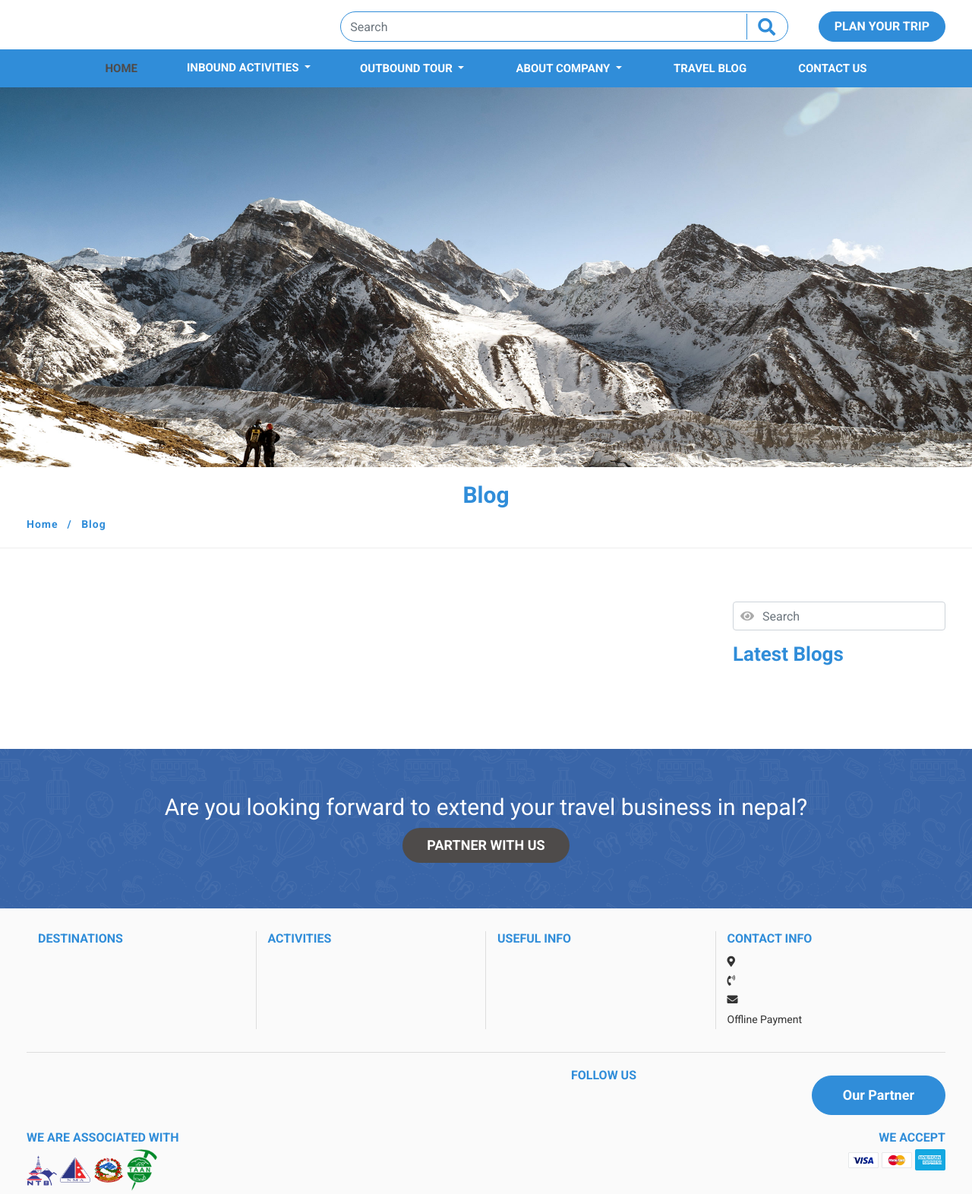
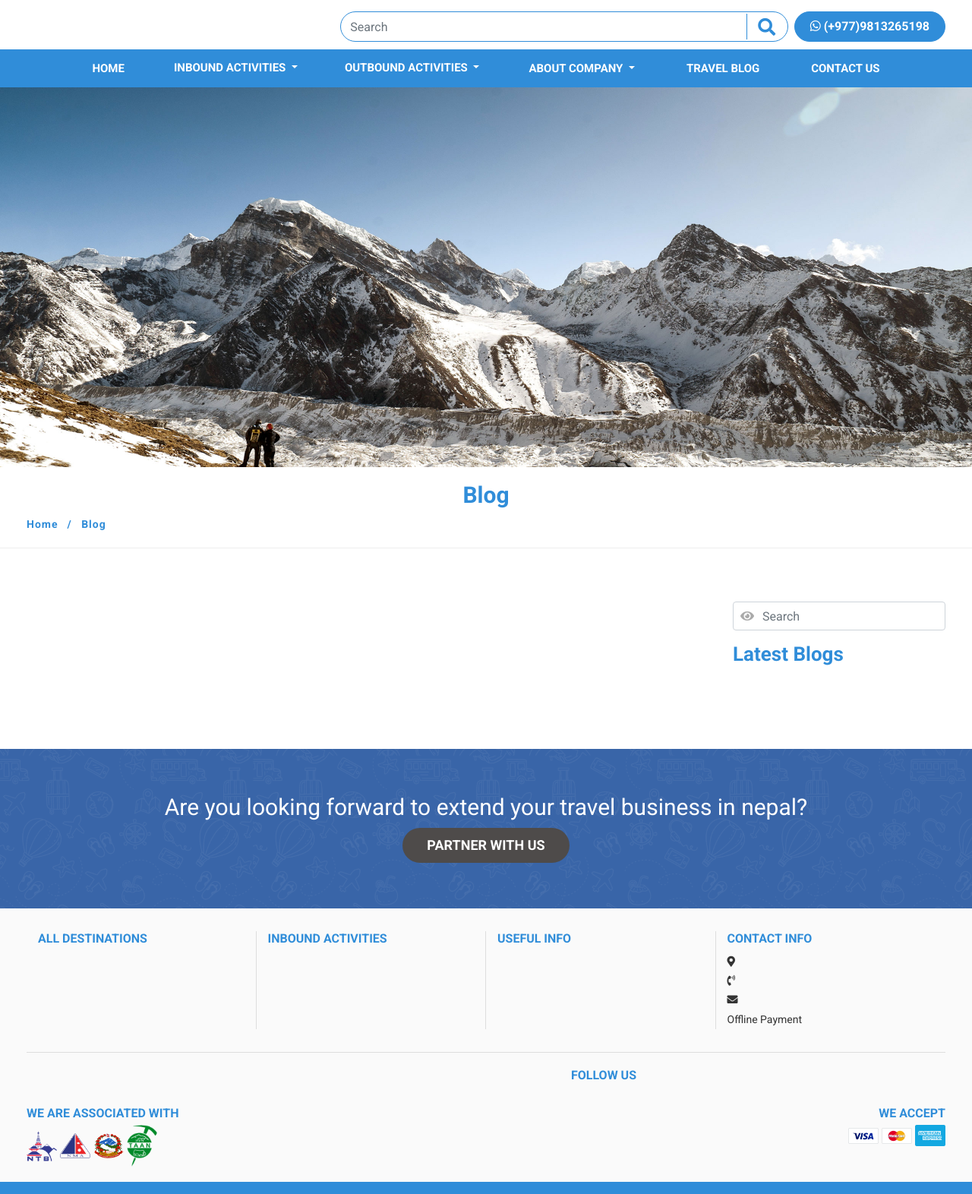
Before and after one commit to BishnuThapa/Travel-Booking-Django, a Django app: template templates/blog.html in a window 1280 px wide. Shown: the top 1572 px of the page at 76% size. Run offline with Django 4.2, Linux system fonts and the light colour scheme; the template is opened without the code that fills it, so the values that code supplies are empty; some libraries are stand-ins or nearby versions.

Commit message:
outbound tour activities added

```diff
--- a/templates/base.html
+++ b/templates/base.html
@@ -55,7 +55,8 @@
           </form>
         </div>
         <div class="col-12 col-sm-6 col-md-3 col-lg-2 search-box">
-          <a href="{% url 'plan-my-trip' %}" class="btn btn-plans">Plan Your Trip</a>
+          <!--<a href="{% url 'plan-my-trip' %}" class="btn btn-plans">Plan Your Trip</a>-->
+          <a href="tel:+9779813265198" class="btn btn-plans"><span> <i class="fab fa-whatsapp"></i> </span> (+977)9813265198</a>
         </div>
       </div>
     </div>
@@ -71,26 +72,27 @@
 
             <div class="collapse navbar-collapse" id="navbarSupportedContent">
               <ul class="navbar-nav mx-auto">
-                <li class="nav-item active">
+                <!--<li class="nav-item active">-->
+                 <li class="nav-item">
                   <a class="nav-link" href="/">Home</a>
                 </li>
-                {% comment %} <li class="nav-item dropdown">
-                  <a class="nav-link dropdown-toggle" href="#" id="navbarDropdown" role="button" data-toggle="dropdown" aria-haspopup="true" aria-expanded="false">
-                    All Destination
-                  </a>
-                  <div class="dropdown-menu" aria-labelledby="navbarDropdown">
-                  {% for dest in destination %}
-                    <a class="dropdown-item" href="{% url 'destination' dest.slug %}">{{dest.name}}</a>
+                <!--<li class="nav-item dropdown">-->
+                <!--  <a class="nav-link dropdown-toggle" href="#" id="navbarDropdown" role="button" data-toggle="dropdown" aria-haspopup="true" aria-expanded="false">-->
+                <!--    Destination-->
+                <!--  </a>-->
+                <!--  <div class="dropdown-menu" aria-labelledby="navbarDropdown">-->
+                <!--  {% for dest in destination %}-->
+                <!--    <a class="dropdown-item" href="{% url 'destination' dest.slug %}">{{dest.name}}</a>-->
 
 
-                    {% endfor %}
-                  </div>
-                </li> {% endcomment %}
+                <!--    {% endfor %}-->
+                <!--  </div>-->
+                <!--</li>-->
                 <li class="nav-item">
                   <div class="dropdown">
                     <button class="btn btn-primary dropdown-toggle" type="button" id="dropdownMenuButton"
                       data-mdb-toggle="dropdown" aria-expanded="false">
-                      Inbound Activities
+                     Inbound Activities
                     </button>
                     <ul class="dropdown-menu" aria-labelledby="dropdownMenuButton">
                       {% for act in activities %}
@@ -101,7 +103,7 @@
                         </a>
                         {% else %}
                          <a class="dropdown-item" href="{% url 'activities' act.slug %}">
-                          {{ act.name }} </span>
+                          {{ act.name }}
                         </a>
 
                         {% endif %}
@@ -120,20 +122,62 @@
                     </ul>
                   </div>
                 </li>
-               <li class="nav-item dropdown">
-                  <a class="nav-link dropdown-toggle" href="#" id="navbarDropdown" role="button" data-toggle="dropdown" aria-haspopup="true" aria-expanded="false">
-                    Outbound Tour
-                  </a>
-                  <div class="dropdown-menu" aria-labelledby="navbarDropdown">
-                  {% for dest in outbound %}
-                    <a class="dropdown-item" href="{% url 'destination' dest.slug %}">{{dest.name}}</a>
+
+                <li class="nav-item">
+                  <div class="dropdown">
+                    <button class="btn btn-primary dropdown-toggle" type="button" id="dropdownMenuButton"
+                      data-mdb-toggle="dropdown" aria-expanded="false">
+                     Outbound Activities
+                    </button>
+                    <ul class="dropdown-menu" aria-labelledby="dropdownMenuButton">
+                      {% for dest in outbound %}
+                      <li>
+                        {% if dest.tour_set.all %}
+                        <a class="dropdown-item" href="{% url 'destination' dest.slug %}">
+                          {{ dest.name }} <span>&raquo;</span>
+                        </a>
+                        {% else %}
+                         <a class="dropdown-item" href="{% url 'destination' dest.slug %}">
+                          {{ dest.name }}
+                        </a>
+
+                        {% endif %}
 
 
-                    {% endfor %}
+                        <ul class="dropdown-menu dropdown-submenu">
+                        {% for tour in dest.tour_set.all %}
+                          <li>
+                            <a class="dropdown-item" href="{% url 'tour-detail' tour.slug %}">{{ tour.name }}</a>
+                          </li>
+
+                        {% endfor %}
+                        </ul>
+                      </li>
+                        {% endfor %}
+
+                    </ul>
                   </div>
                 </li>
 
+               <!--<li class="nav-item dropdown">-->
+               <!--   <a class="nav-link dropdown-toggle" href="#" id="navbarDropdown" role="button" data-toggle="dropdown" aria-haspopup="true" aria-expanded="false">-->
+               <!--     Outbound Activities-->
+               <!--   </a>-->
+               <!--   <div class="dropdown-menu" aria-labelledby="navbarDropdown">-->
+               <!--   {% for dest in outbound %}-->
+               <!--     <a class="dropdown-item" href="{% url 'destination' dest.slug %}">{{dest.name}}</a>-->
 
+
+               <!--     {% endfor %}-->
+               <!--   </div>-->
+               <!-- </li>-->
+
+                <!--<li class="nav-item">-->
+                <!--  <a class="nav-link" href="/destination/bhutan">Bhutan</a>-->
+                <!--</li>-->
+                <!--<li class="nav-item">-->
+                <!--  <a class="nav-link" href="/destination/tibet/">Tibet</a>-->
+                <!--</li>-->
                <li class="nav-item dropdown">
                   <a class="nav-link dropdown-toggle" href="#" id="navbarDropdown" role="button" data-toggle="dropdown" aria-haspopup="true" aria-expanded="false">
                     About Company
@@ -220,7 +264,7 @@
     <div class="container">
       <div class="row footer-content-box">
         <div class="col-12 col-sm-6 col-md-6 col-lg-3 footerbox">
-          <h4>Destinations</h4>
+          <h4>All Destinations</h4>
           <ul class="footer-lists">
           {% for dest in destination %}
             <li><a href="{% url 'destination' dest.slug %}">{{ dest.name }}</a></li>
@@ -229,7 +273,7 @@
           </ul>
         </div>
         <div class="col-12 col-sm-6 col-md-6 col-lg-3 footerbox">
-          <h4>Activities</h4>
+          <h4>Inbound Activities</h4>
           <ul class="footer-lists">
           {% for activitiy in activities %}
             <li><a href="#">{{ activitiy.name }}</a></li>
@@ -283,17 +327,15 @@
             <li><a href="{{ company_info.linkedin_link}}"><i class="fab fa-linkedin-in" target="_blank"></i></a></li>
             {% endif %}
 
-            {% if company_info.instagram_link %}
-            <li><a href="{{ company_info.instagram_link}}"><i class="fab fa-instagram-square"></i></a></li>
-            {% endif %}
+            {% comment %} <li><a href="www.google.com"><i class="fab fa-instagram-i"></i></a></li> {% endcomment %}
             {% if company_info.youtube_link %}
             <li><a href="{{ company_info.youtube_link}}"><i class="fab fa-youtube" target="_blank"></i></a></li>
             {% endif %}
           </ul>
         </div>
-        <div class="col-12 col-sm-12 col-md-6 col-lg-3">
-          <a href="#" class="btn btn-partners">Our Partner</a>
-        </div>
+        <!--<div class="col-12 col-sm-12 col-md-6 col-lg-3">-->
+        <!--  <a href="#" class="btn btn-partners">Our Partner</a>-->
+        <!--</div>-->
       </div>
     </div>
   </div>
```
